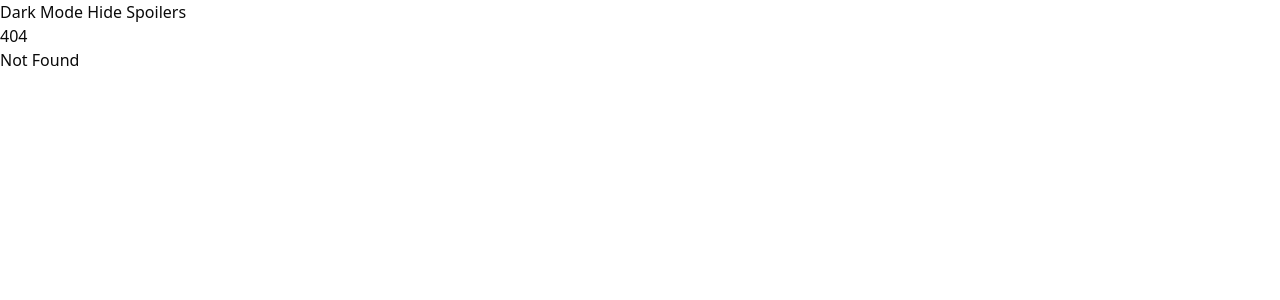
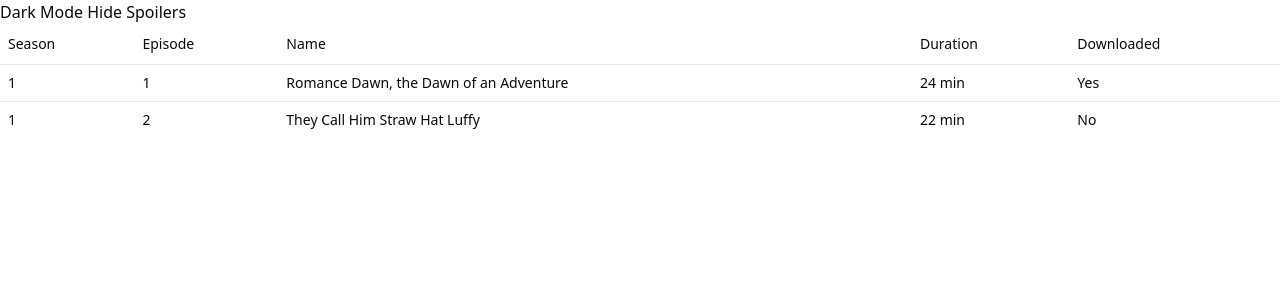
Before and after one commit to vaibzzz123/PaceDownloader, a SvelteKit app in the folder frontend/: page /season/1 in a window 1280 px wide. Before the commit this address had no page. Shown: the top 300 px of the page. Built offline with nearby package versions, Linux system fonts and the light colour scheme.

Commit message:
Created basic table view for season episodes, added Table shadcn component

```diff
--- a/frontend/src/app.css
+++ b/frontend/src/app.css
@@ -1,4 +1,5 @@
 @import "tailwindcss";
+@source "../src";
 
 @import "tw-animate-css";
 
--- /dev/null
+++ b/frontend/src/lib/components/EpisodeList/EpisodeList.svelte
@@ -0,0 +1,27 @@
+<script lang="ts">
+  import * as Table from "../ui/table";
+  let { episodes, season } = $props();
+</script>
+
+<Table.Root>
+  <Table.Header>
+    <Table.Row>
+      <Table.Head>Season</Table.Head>
+      <Table.Head>Episode</Table.Head>
+      <Table.Head>Name</Table.Head>
+      <Table.Head>Duration</Table.Head>
+      <Table.Head>Downloaded</Table.Head>
+    </Table.Row>
+  </Table.Header>
+  <Table.Body>
+    {#each episodes as episode}
+      <Table.Row>
+        <Table.Cell>{season}</Table.Cell>
+        <Table.Cell>{episode.number}</Table.Cell>
+        <Table.Cell>{episode.title}</Table.Cell>
+        <Table.Cell>{episode.duration}</Table.Cell>
+        <Table.Cell>{episode.downloaded ? 'Yes' : 'No'}</Table.Cell>
+      </Table.Row>
+    {/each}
+  </Table.Body>
+</Table.Root>
--- /dev/null
+++ b/frontend/src/lib/components/ui/table/index.ts
@@ -0,0 +1,28 @@
+import Root from "./table.svelte";
+import Body from "./table-body.svelte";
+import Caption from "./table-caption.svelte";
+import Cell from "./table-cell.svelte";
+import Footer from "./table-footer.svelte";
+import Head from "./table-head.svelte";
+import Header from "./table-header.svelte";
+import Row from "./table-row.svelte";
+
+export {
+	Root,
+	Body,
+	Caption,
+	Cell,
+	Footer,
+	Head,
+	Header,
+	Row,
+	//
+	Root as Table,
+	Body as TableBody,
+	Caption as TableCaption,
+	Cell as TableCell,
+	Footer as TableFooter,
+	Head as TableHead,
+	Header as TableHeader,
+	Row as TableRow,
+};
--- /dev/null
+++ b/frontend/src/lib/components/ui/table/table-body.svelte
@@ -0,0 +1,20 @@
+<script lang="ts">
+	import { cn, type WithElementRef } from "$lib/utils.js";
+	import type { HTMLAttributes } from "svelte/elements";
+
+	let {
+		ref = $bindable(null),
+		class: className,
+		children,
+		...restProps
+	}: WithElementRef<HTMLAttributes<HTMLTableSectionElement>> = $props();
+</script>
+
+<tbody
+	bind:this={ref}
+	data-slot="table-body"
+	class={cn("[&_tr:last-child]:border-0", className)}
+	{...restProps}
+>
+	{@render children?.()}
+</tbody>
--- /dev/null
+++ b/frontend/src/lib/components/ui/table/table-caption.svelte
@@ -0,0 +1,20 @@
+<script lang="ts">
+	import { cn, type WithElementRef } from "$lib/utils.js";
+	import type { HTMLAttributes } from "svelte/elements";
+
+	let {
+		ref = $bindable(null),
+		class: className,
+		children,
+		...restProps
+	}: WithElementRef<HTMLAttributes<HTMLElement>> = $props();
+</script>
+
+<caption
+	bind:this={ref}
+	data-slot="table-caption"
+	class={cn("text-muted-foreground mt-4 text-sm", className)}
+	{...restProps}
+>
+	{@render children?.()}
+</caption>
--- /dev/null
+++ b/frontend/src/lib/components/ui/table/table-cell.svelte
@@ -0,0 +1,23 @@
+<script lang="ts">
+	import { cn, type WithElementRef } from "$lib/utils.js";
+	import type { HTMLTdAttributes } from "svelte/elements";
+
+	let {
+		ref = $bindable(null),
+		class: className,
+		children,
+		...restProps
+	}: WithElementRef<HTMLTdAttributes> = $props();
+</script>
+
+<td
+	bind:this={ref}
+	data-slot="table-cell"
+	class={cn(
+		"bg-clip-padding p-2 align-middle whitespace-nowrap [&:has([role=checkbox])]:pe-0",
+		className
+	)}
+	{...restProps}
+>
+	{@render children?.()}
+</td>
--- /dev/null
+++ b/frontend/src/lib/components/ui/table/table-footer.svelte
@@ -0,0 +1,20 @@
+<script lang="ts">
+	import { cn, type WithElementRef } from "$lib/utils.js";
+	import type { HTMLAttributes } from "svelte/elements";
+
+	let {
+		ref = $bindable(null),
+		class: className,
+		children,
+		...restProps
+	}: WithElementRef<HTMLAttributes<HTMLTableSectionElement>> = $props();
+</script>
+
+<tfoot
+	bind:this={ref}
+	data-slot="table-footer"
+	class={cn("bg-muted/50 border-t font-medium [&>tr]:last:border-b-0", className)}
+	{...restProps}
+>
+	{@render children?.()}
+</tfoot>
--- /dev/null
+++ b/frontend/src/lib/components/ui/table/table-head.svelte
@@ -0,0 +1,23 @@
+<script lang="ts">
+	import { cn, type WithElementRef } from "$lib/utils.js";
+	import type { HTMLThAttributes } from "svelte/elements";
+
+	let {
+		ref = $bindable(null),
+		class: className,
+		children,
+		...restProps
+	}: WithElementRef<HTMLThAttributes> = $props();
+</script>
+
+<th
+	bind:this={ref}
+	data-slot="table-head"
+	class={cn(
+		"text-foreground h-10 bg-clip-padding px-2 text-start align-middle font-medium whitespace-nowrap [&:has([role=checkbox])]:pe-0",
+		className
+	)}
+	{...restProps}
+>
+	{@render children?.()}
+</th>
--- /dev/null
+++ b/frontend/src/lib/components/ui/table/table-header.svelte
@@ -0,0 +1,20 @@
+<script lang="ts">
+	import { cn, type WithElementRef } from "$lib/utils.js";
+	import type { HTMLAttributes } from "svelte/elements";
+
+	let {
+		ref = $bindable(null),
+		class: className,
+		children,
+		...restProps
+	}: WithElementRef<HTMLAttributes<HTMLTableSectionElement>> = $props();
+</script>
+
+<thead
+	bind:this={ref}
+	data-slot="table-header"
+	class={cn("[&_tr]:border-b", className)}
+	{...restProps}
+>
+	{@render children?.()}
+</thead>
--- /dev/null
+++ b/frontend/src/lib/components/ui/table/table-row.svelte
@@ -0,0 +1,23 @@
+<script lang="ts">
+	import { cn, type WithElementRef } from "$lib/utils.js";
+	import type { HTMLAttributes } from "svelte/elements";
+
+	let {
+		ref = $bindable(null),
+		class: className,
+		children,
+		...restProps
+	}: WithElementRef<HTMLAttributes<HTMLTableRowElement>> = $props();
+</script>
+
+<tr
+	bind:this={ref}
+	data-slot="table-row"
+	class={cn(
+		"hover:[&,&>svelte-css-wrapper]:[&>th,td]:bg-muted/50 data-[state=selected]:bg-muted border-b transition-colors",
+		className
+	)}
+	{...restProps}
+>
+	{@render children?.()}
+</tr>
--- /dev/null
+++ b/frontend/src/lib/components/ui/table/table.svelte
@@ -0,0 +1,22 @@
+<script lang="ts">
+	import type { HTMLTableAttributes } from "svelte/elements";
+	import { cn, type WithElementRef } from "$lib/utils.js";
+
+	let {
+		ref = $bindable(null),
+		class: className,
+		children,
+		...restProps
+	}: WithElementRef<HTMLTableAttributes> = $props();
+</script>
+
+<div data-slot="table-container" class="relative w-full overflow-x-auto">
+	<table
+		bind:this={ref}
+		data-slot="table"
+		class={cn("w-full caption-bottom text-sm", className)}
+		{...restProps}
+	>
+		{@render children?.()}
+	</table>
+</div>
--- /dev/null
+++ b/frontend/src/routes/season/[id]/+page.svelte
@@ -0,0 +1,15 @@
+<script>
+  import { page } from '$app/state';
+  import EpisodeList from '$lib/components/EpisodeList/EpisodeList.svelte';
+
+  const pageData = {
+    imagePath: '../../../backend/data/eps-metadata/One Pace/Season 1/poster.png',
+    title: 'Romance Dawn',
+    episodes: [
+      { number: 1, title: 'Romance Dawn, the Dawn of an Adventure', duration: '24 min', downloaded: true },
+      { number: 2, title: 'They Call Him Straw Hat Luffy', duration: '22 min', downloaded: false },
+    ]
+  }
+</script>
+
+<EpisodeList episodes={pageData.episodes} season={page.params.id} />
```
